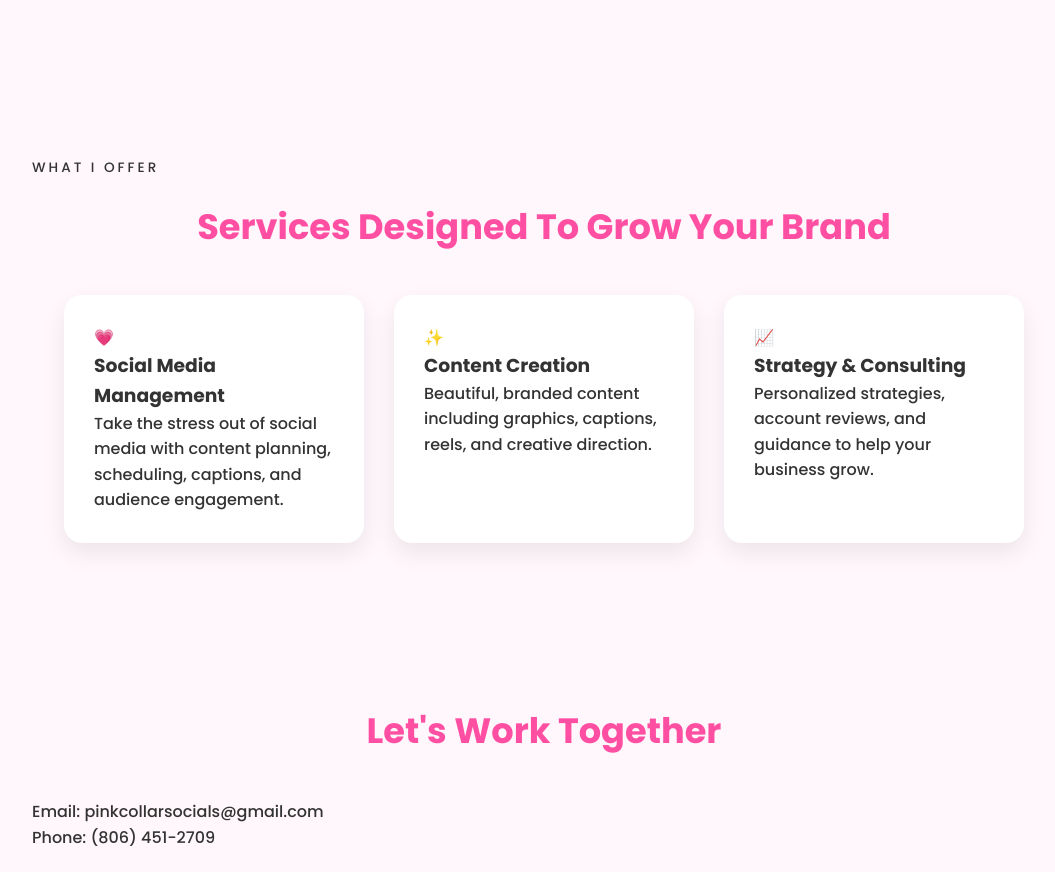
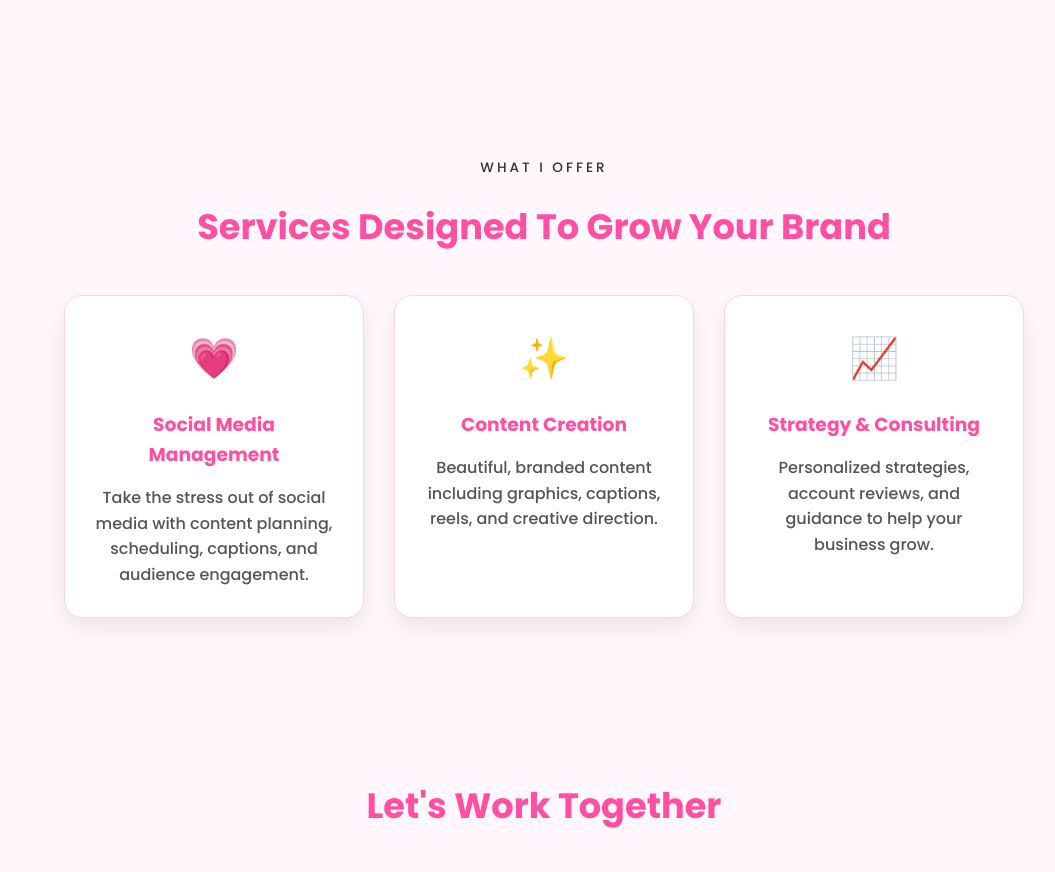
Before and after one commit to pinkcollarsocials/pinkcollarsocials.github.io, a plain HTML site: page index.html in a window 1280 px wide. Shown: the part 1291-2163 px from the top of the page, without its empty margins (96-1151 px from the left). Drawn offline with Linux system fonts and the light colour scheme.

Commit message:
Update styles.css

```diff
--- a/styles.css
+++ b/styles.css
@@ -191,7 +191,28 @@ nav {
 .about-text {
     max-width: 600px;
 }
+.services {
+    text-align: center;
+}
 
+.card {
+    border: 1px solid #ffd1e7;
+    position: relative;
+}
+
+.icon {
+    font-size: 2.5rem;
+    margin-bottom: 20px;
+}
+
+.card h3 {
+    color: #ff4fa3;
+    margin-bottom: 15px;
+}
+
+.card p {
+    color: #555;
+}
 .about-text h2 {
     text-align: left;
     margin-bottom: 20px;
```
